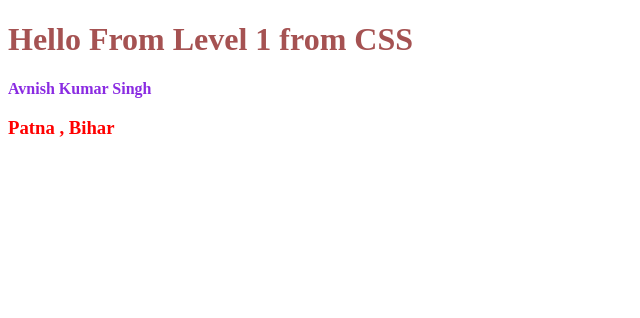
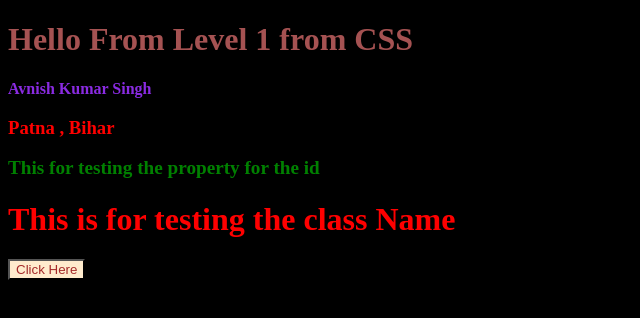
Before and after one commit to avnishaks/Namaste_CSS, a plain HTML site: page Level_1_CSS/index.html in a window 1280 px wide. Shown: the whole page, without its empty margins (0-640 px from the left). Drawn offline with Linux system fonts and the light colour scheme.

Commit message:
Before Practice Set 1

```diff
--- a/Level_1_CSS/index.css
+++ b/Level_1_CSS/index.css
@@ -1,3 +1,22 @@
 h3{
     color: red;
 }
+
+button{
+    color: brown;
+    background-color: blanchedalmond;
+}
+
+body{
+    background-color: black;
+}
+
+#id1{
+    font-size: larger;
+    color:green;
+}
+
+.nav-bar{
+    font-size: 1rem;
+    color:red;
+}
--- a/Level_1_CSS/index.html
+++ b/Level_1_CSS/index.html
@@ -17,5 +17,10 @@
     <h1 style="color: rgb(165, 82, 82)">Hello From Level 1 from CSS</h1>
     <h2>Avnish Kumar Singh</h2>
     <h3>Patna , Bihar </h3>
+    <h1 id="id1">This for testing the property for the id </h1>
+    <div class="nav-bar">
+       <h1>This is for testing the class Name</h1>
+    </div>
+    <button>Click Here</button>
 </body>
 </html>
```
Also changed, not shown: 1 other file.
